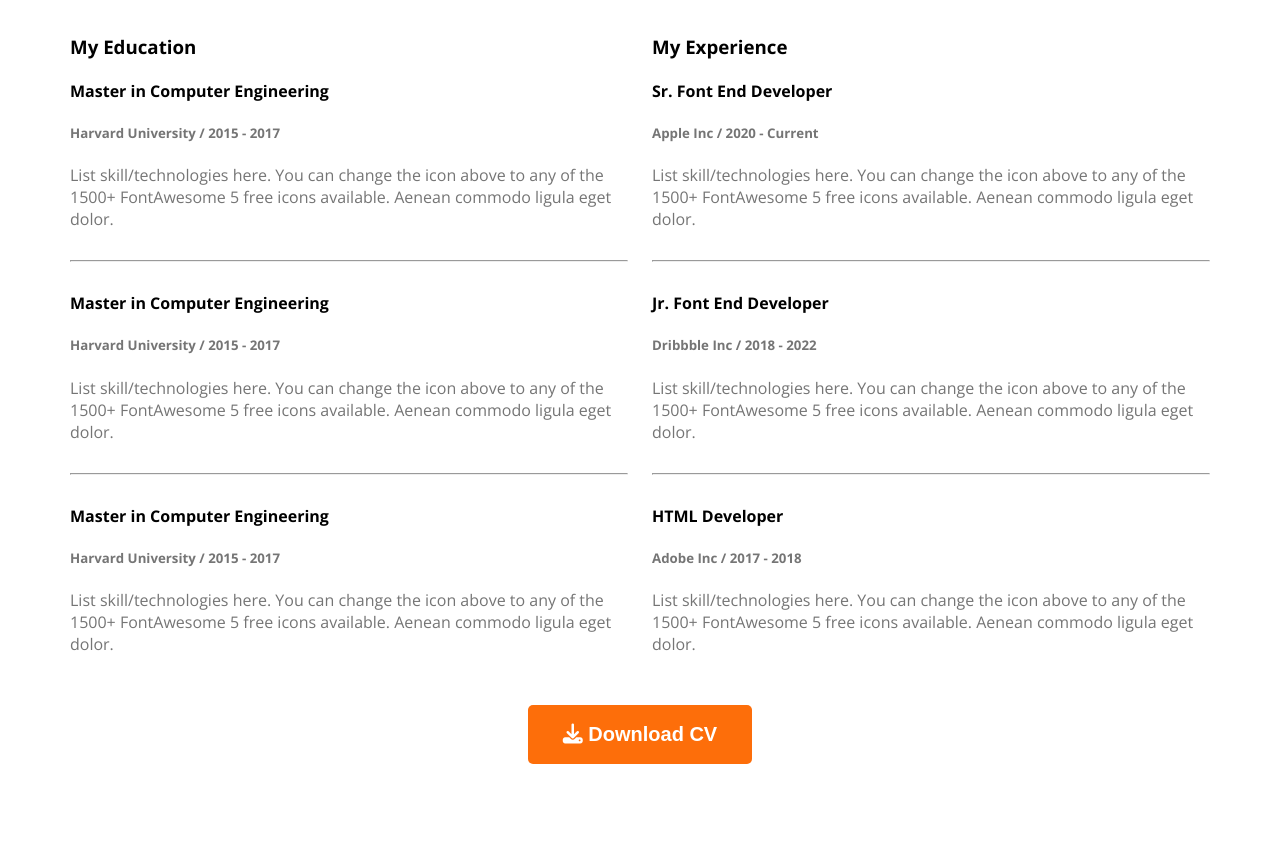
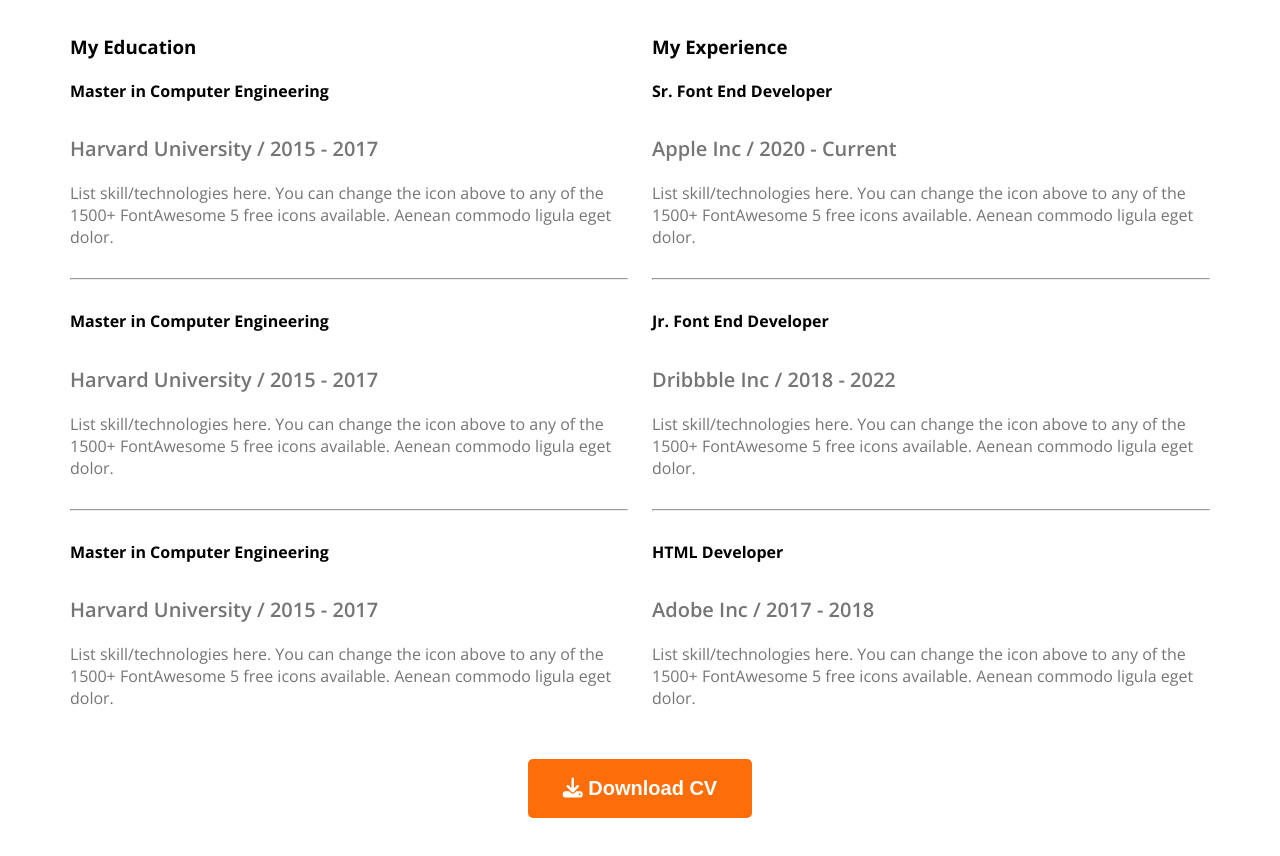
Before and after one commit to developer-likhon/my-first-portfolio, a plain HTML site: page index.html in a window 1280 px wide. Shown: the part 2340-3196 px from the top of the page. Drawn offline with nearby package versions, Linux system fonts and the light colour scheme.

```diff
--- a/styles/portfolio.css
+++ b/styles/portfolio.css
@@ -167,7 +167,7 @@ main section {
   gap: 24px;
 }
 
-..experience-sub-title {
+.experience-sub-title {
   font-size: 20px;
   font-weight: 600;
   margin-bottom: 20px;
```
